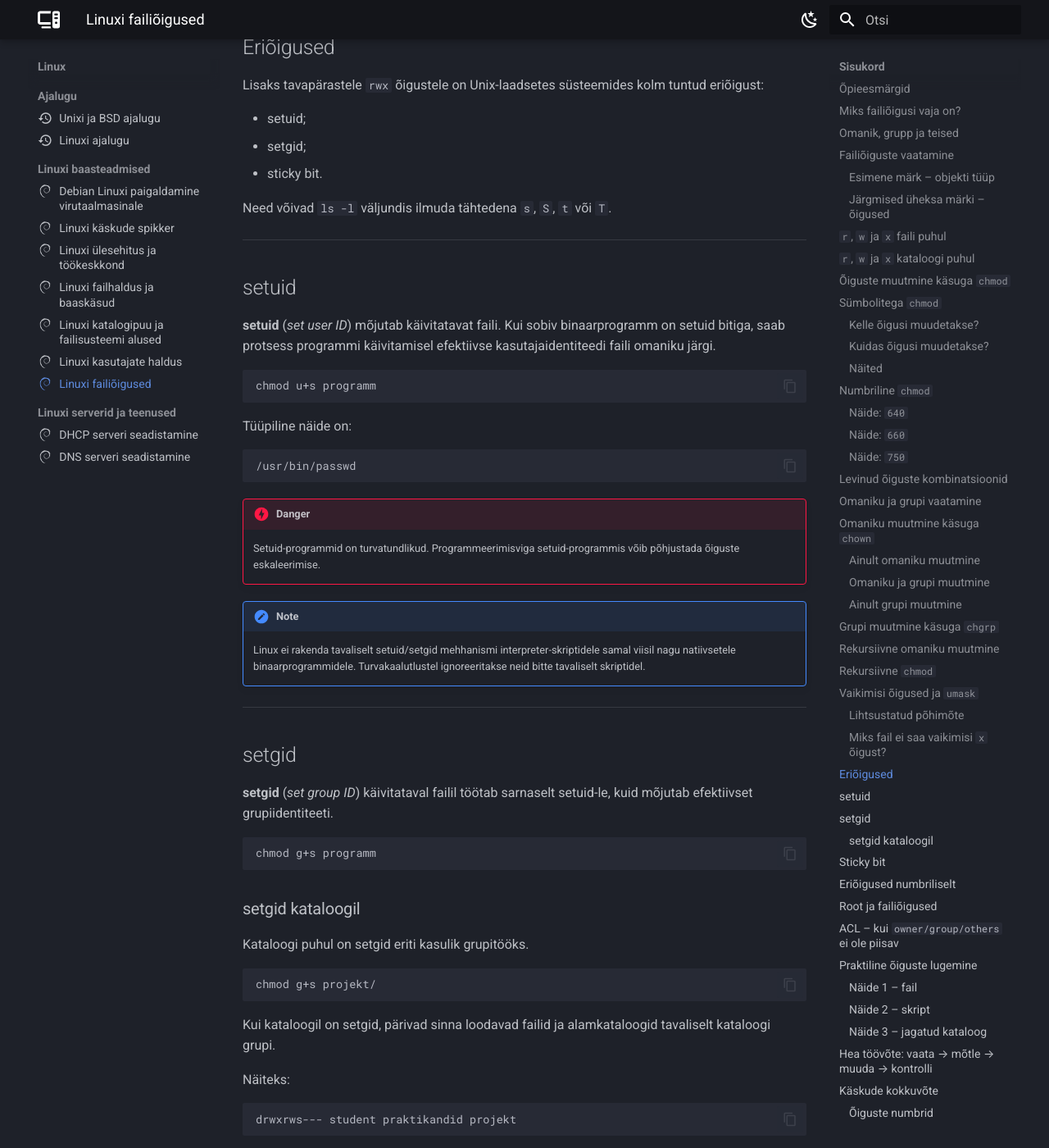
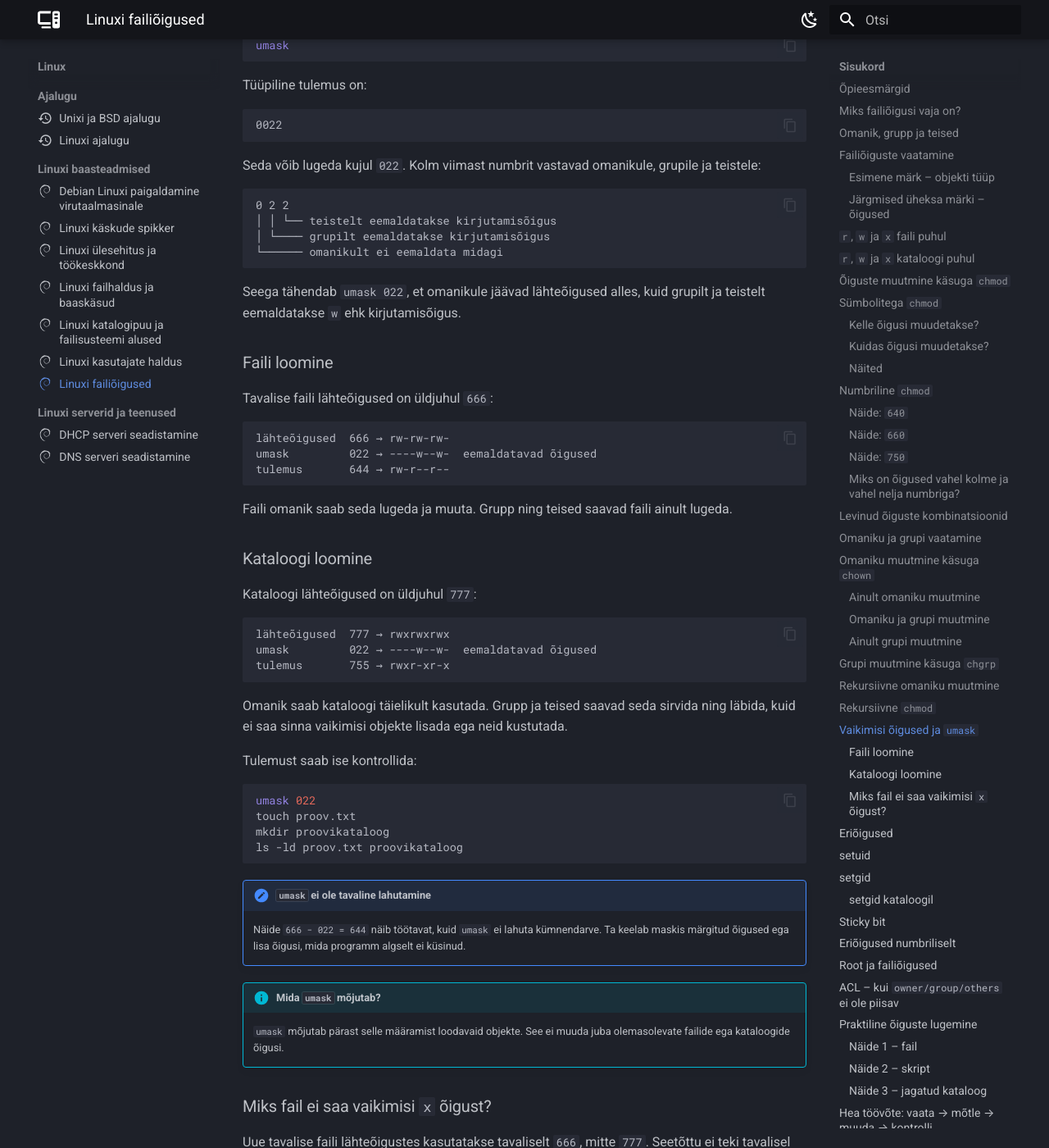
Before and after one commit to priitpaap/priitpaap.github.io, an MkDocs documentation site: the page built from docs/linux/linuxi-failioigused.md, in a window 1280 px wide and 1400 px high, scrolled down 11249 px. Shown: the whole window at 82% size. Built offline with MkDocs 1.6.1 and Material for MkDocs 9.7.7, drawn with Linux system fonts in a browser that asks for light colours; some of the changed text lies outside the part shown.

Commit message:
Uuendatud linuxi-failioigused.md

````diff
--- a/docs/linux/linuxi-failioigused.md
+++ b/docs/linux/linuxi-failioigused.md
@@ -317,6 +317,38 @@
 -rwxr-x---
 ```
 
+### Miks on õigused vahel kolme ja vahel nelja numbriga?
+
+Tavalised õigused kirjutatakse kolme numbriga. Iga number vastab ühele kasutajarühmale:
+
+```text
+6 4 0
+│ │ └── teised
+│ └──── grupp
+└────── omanik
+```
+
+Seega tähendab `640`: omanikul `rw-`, grupil `r--` ja teistel `---`.
+
+Neljakohalise väärtuse esimene number näitab eriõigusi:
+
+```text
+2 7 7 0
+│ │ │ └── teised
+│ │ └──── grupp
+│ └────── omanik
+└──────── eriõigused
+```
+
+| Esimene number | Eriõigus |
+|---:|---|
+| `0` | eriõigusi pole |
+| `1` | sticky bit |
+| `2` | setgid |
+| `4` | setuid |
+
+Näiteks `770` ja `0770` tähendavad samu tavalisi õigusi. Väärtuses `2770` lisab esimene number setgid-õiguse. Kolm viimast numbrit tähendavad alati omaniku, grupi ja teiste õigusi.
+
 ---
 
 ## Levinud õiguste kombinatsioonid
@@ -425,41 +457,69 @@
 
 ## Vaikimisi õigused ja `umask`
 
-Uute objektide vaikimisi õigusi mõjutab:
+`umask` määrab, millised õigused jäetakse uue faili või kataloogi loomisel andmata. See ei määra õigusi otse, vaid **eemaldab** õigusi lähteõigustest.
+
+Kehtiva maski vaatamiseks kasuta:
 
 ```bash
 umask
 ```
 
-Näiteks:
+Tüüpiline tulemus on:
 
 ```text
 0022
 ```
 
-### Lihtsustatud põhimõte
-
-Tavalise faili maksimaalne tavapärane lähteõigus on:
+Seda võib lugeda kujul `022`. Kolm viimast numbrit vastavad omanikule, grupile ja teistele:
 
 ```text
-666 = rw-rw-rw-
+0 2 2
+│ │ └── teistelt eemaldatakse kirjutamisõigus
+│ └──── grupilt eemaldatakse kirjutamisõigus
+└────── omanikult ei eemaldata midagi
 ```
 
-Kataloogil:
+Seega tähendab `umask 022`, et omanikule jäävad lähteõigused alles, kuid grupilt ja teistelt eemaldatakse `w` ehk kirjutamisõigus.
+
+### Faili loomine
+
+Tavalise faili lähteõigused on üldjuhul `666`:
 
 ```text
-777 = rwxrwxrwx
+lähteõigused  666 → rw-rw-rw-
+umask         022 → ----w--w-  eemaldatavad õigused
+tulemus       644 → rw-r--r--
 ```
 
-Kui `umask` on `022`, saadakse tavaliselt:
+Faili omanik saab seda lugeda ja muuta. Grupp ning teised saavad faili ainult lugeda.
+
+### Kataloogi loomine
+
+Kataloogi lähteõigused on üldjuhul `777`:
 
 ```text
-uus fail       → 644 → rw-r--r--
-uus kataloog   → 755 → rwxr-xr-x
+lähteõigused  777 → rwxrwxrwx
+umask         022 → ----w--w-  eemaldatavad õigused
+tulemus       755 → rwxr-xr-x
 ```
 
-!!! note
-    `umask` eemaldab vaikimisi õigustest bitte. See ei lisa õigusi, mida programmi poolt loodavale objektile algselt ei küsitud.
+Omanik saab kataloogi täielikult kasutada. Grupp ja teised saavad seda sirvida ning läbida, kuid ei saa sinna vaikimisi objekte lisada ega neid kustutada.
+
+Tulemust saab ise kontrollida:
+
+```bash
+umask 022
+touch proov.txt
+mkdir proovikataloog
+ls -ld proov.txt proovikataloog
+```
+
+!!! note "`umask` ei ole tavaline lahutamine"
+    Näide `666 − 022 = 644` näib töötavat, kuid `umask` ei lahuta kümnendarve. Ta keelab maskis märgitud õigused ega lisa õigusi, mida programm algselt ei küsinud.
+
+!!! info "Mida `umask` mõjutab?"
+    `umask` mõjutab pärast selle määramist loodavaid objekte. See ei muuda juba olemasolevate failide ega kataloogide õigusi.
 
 ### Miks fail ei saa vaikimisi `x` õigust?
 
````
